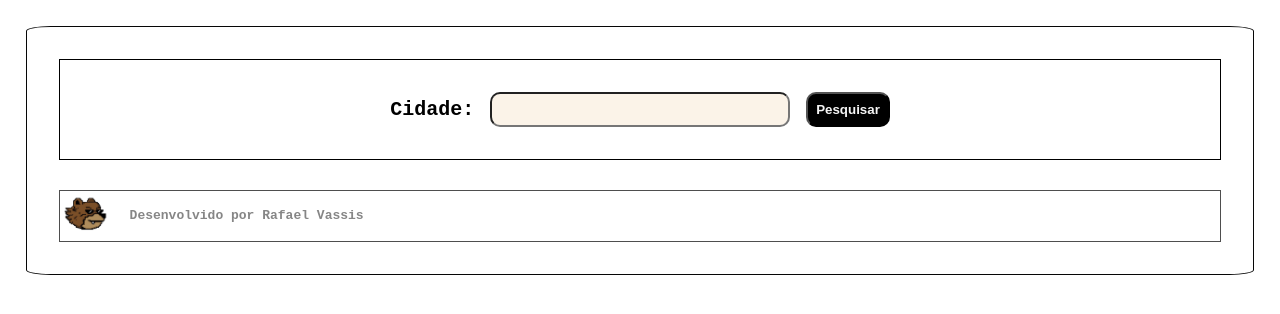
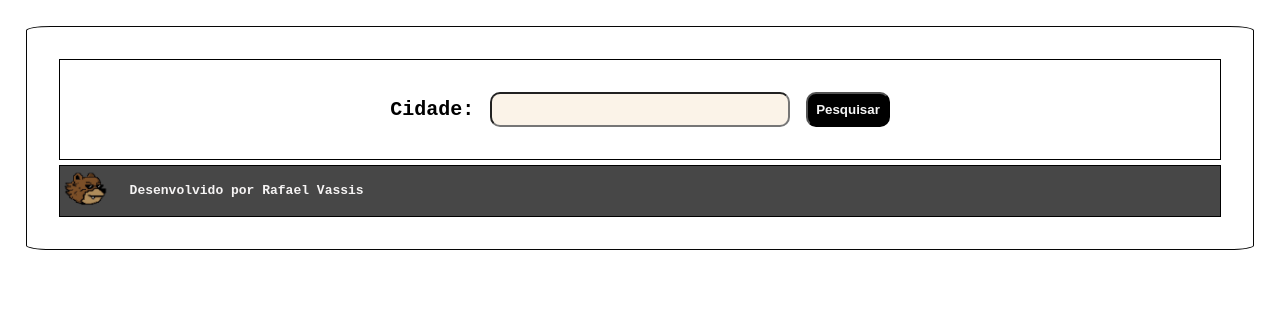
Before and after one commit to rafaelvassis/clima-agora, a React (Vite) app: page / in a window 1280 px wide. Shown: the top 314 px of the page. Built offline with nearby package versions, Linux system fonts and the light colour scheme.

Commit message:
atualiza estilos do componente Credits: ajusta borda e cor do texto

```diff
--- a/src/components/Credits/Credits.css
+++ b/src/components/Credits/Credits.css
@@ -2,12 +2,13 @@
   display: flex;
   flex-direction: row;
   align-items: center;
-  margin-top: 25px;
   gap: 20px;
   font-size: small;
-  border: solid 1px rgb(78, 78, 78);
+  border: solid 1px rgb(0, 0, 0);
+  background-color: rgb(71, 71, 71);
+
 }
 
 .credits p strong {
-    color: rgb(134, 134, 134);
+    color: rgb(246, 244, 244);
 }
```
